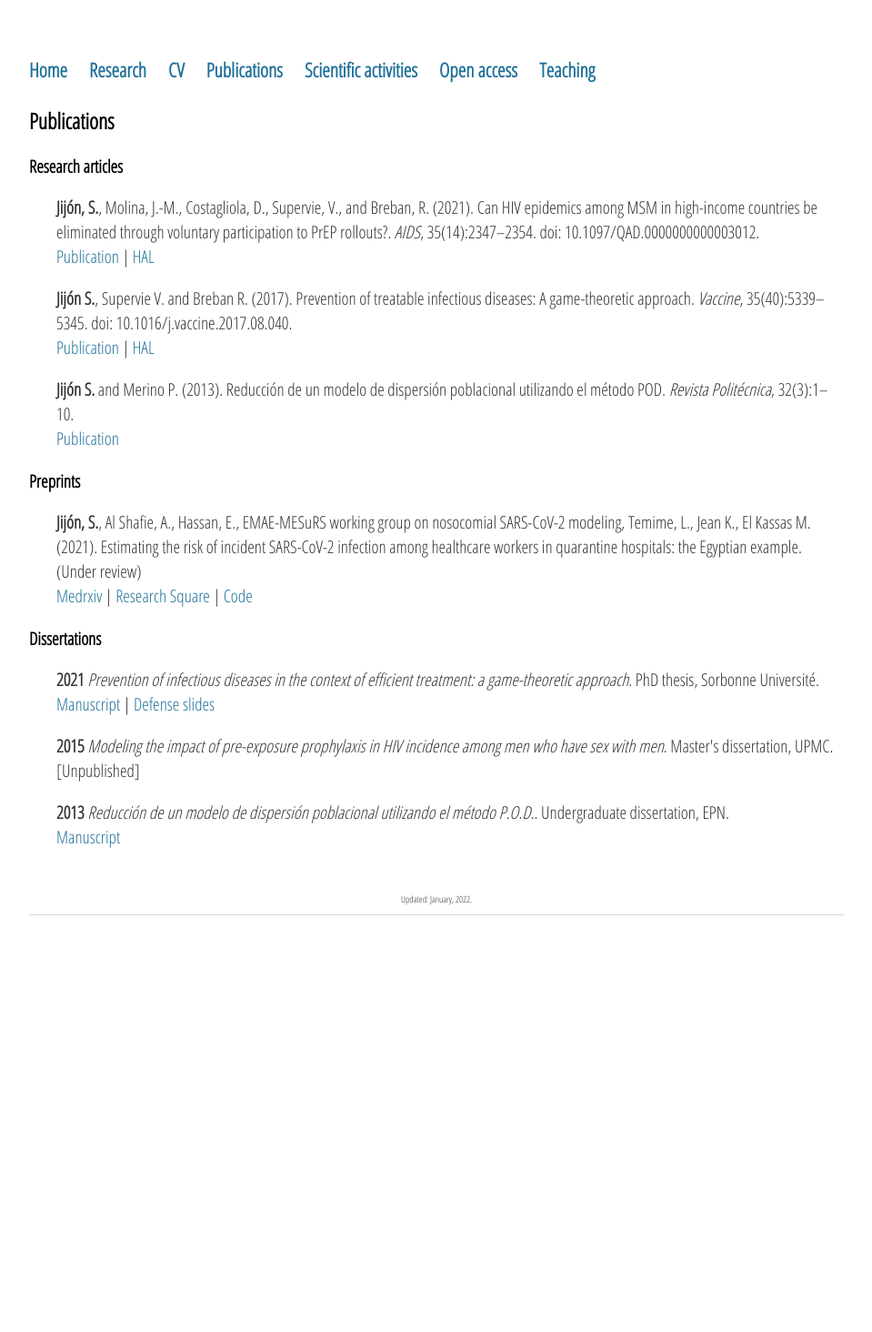
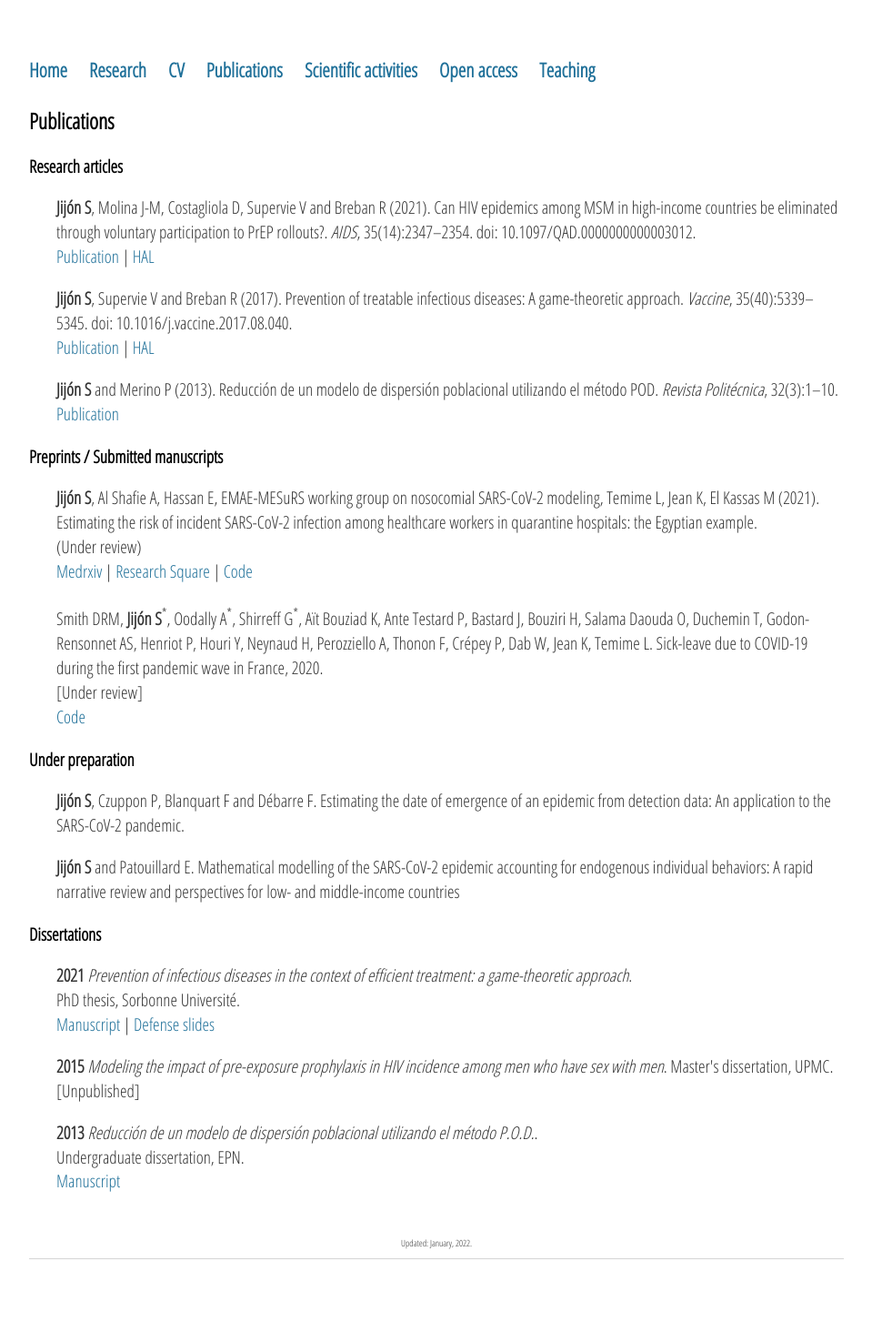
Before and after one commit to sjijon/sjijon.github.io, a Jekyll site: the page built from publications.html, in a window 1280 px wide. Shown: the whole page at 91% size, without its empty margins (160-1119 px from the left). Built offline with Jekyll 4.4.1, drawn with Linux system fonts in a browser that asks for light colours; nearby versions of some CDN libraries; before the commit the page ends 1086 px from its top, so only the background shows below that.

Commit message:
Add covid absences paper + in preparation section

```diff
--- a/publications.html
+++ b/publications.html
@@ -6,7 +6,7 @@ title: Publications
 	<h2>Publications</h2>
 	<h3>Research articles</h3>
 	<p style="padding-left:30px;">
-		 <strong>Jijón, S.</strong>, Molina, J.-M., Costagliola, D., Supervie, V., and Breban, R. (2021).
+		 <strong>Jijón S</strong>, Molina J-M, Costagliola D, Supervie V and Breban R (2021).
 		 Can HIV epidemics among MSM in high-income countries be eliminated through voluntary participation to PrEP rollouts?.
 		 <em>AIDS</em>, 35(14):2347–2354. doi: 10.1097/QAD.0000000000003012.
 		 <br>
@@ -14,7 +14,7 @@ title: Publications
 		 <a href="https://hal.archives-ouvertes.fr/hal-03287483" target="_blank">HAL</a>
 	</p>
 	<p style="padding-left:30px;">
-		<strong>Jijón S.</strong>, Supervie V. and Breban R. (2017).
+		<strong>Jijón S</strong>, Supervie V and Breban R (2017).
 		Prevention of treatable infectious diseases: A game-theoretic approach.
 		 <em>Vaccine</em>, 35(40):5339–5345. doi: 10.1016/j.vaccine.2017.08.040.
 		 <br>
@@ -22,15 +22,18 @@ title: Publications
 		 <a href="https://hal.archives-ouvertes.fr/pasteur-01634523" target="_blank">HAL</a>
 	</p>
 	<p style="padding-left:30px;">
-		<strong>Jijón S.</strong> and Merino P. (2013).
+		<strong>Jijón S</strong> and Merino P (2013).
 		Reducción de un modelo de dispersión poblacional utilizando el método POD.
 		<em>Revista Politécnica</em>, 32(3):1–10.
 		<br>
 		<a href="https://revistapolitecnica.epn.edu.ec/ojs2/index.php/revista_politecnica2/article/view/66" target="_blank">Publication</a>
 	</p>
-	<h3>Preprints</h3>
+
+
+
+	<h3>Preprints / Submitted manuscripts</h3>
 	<p style="padding-left:30px;">
-		<strong>Jijón, S.</strong>, Al Shafie, A., Hassan, E., EMAE-MESuRS working group on nosocomial SARS-CoV-2 modeling, Temime, L., Jean K., El Kassas M. (2021).
+		<strong>Jijón S</strong>, Al Shafie A, Hassan E, EMAE-MESuRS working group on nosocomial SARS-CoV-2 modeling, Temime L, Jean K, El Kassas M (2021).
 		Estimating the risk of incident SARS-CoV-2 infection among healthcare workers in quarantine hospitals: the Egyptian example.
 		<!-- Preprint posted in <em>Medrxiv</em>. doi: 10.1101/2020.12.21.20248594 -->
 		<br>
@@ -40,12 +43,31 @@ title: Publications
 		<a href="https://www.researchsquare.com/article/rs-1893865/v1 target="_blank">Research Square</a> |
 		<a href="https://github.com/sjijon/SARS-CoV-2_QuarantineHospitals" target="_blank">Code</a>
 	</p>
+	<p style="padding-left:30px;">
+		Smith DRM, <strong>Jijón S</strong><sup>*</sup>, Oodally A<sup>*</sup>, Shirreff G<sup>*</sup>, Aït Bouziad K, Ante Testard P, Bastard J, Bouziri H, Salama Daouda O, Duchemin T, Godon-Rensonnet AS, Henriot P, Houri Y, Neynaud H, Perozziello A, Thonon F, Crépey P, Dab W, Jean K, Temime L. Sick-leave due to COVID-19 during the first pandemic wave in France, 2020.
+		<br>
+		[Under review]
+		<br>
+		<a href="https://github.com/MESuRS-Lab/Covid-sick-leave" target="_blank">Code</a>
+	</p>
 
-	<h3> Dissertations</h3>
+
+	<h3>Under preparation</h3>
+	<p style="padding-left:30px;">
+		<strong>Jijón S</strong>, Czuppon P, Blanquart F and Débarre F. Estimating the date of emergence of an epidemic from detection data: An application to the SARS-CoV-2 pandemic.
+	</p>
+	<p style="padding-left:30px;">
+		<strong>Jijón S</strong> and Patouillard E. Mathematical modelling of the SARS-CoV-2 epidemic accounting for endogenous individual behaviors: A rapid narrative review and perspectives for low- and middle-income countries
+	</p>
+
+
+
+	<h3>Dissertations</h3>
 	<p style="padding-left:30px;">
 		<strong>2021</strong> <em>Prevention of infectious diseases in the context
-			of efficient treatment: a game-theoretic approach</em>. PhD thesis,
-			Sorbonne Université.
+			of efficient treatment: a game-theoretic approach</em>.
+			<br>
+			PhD thesis, Sorbonne Université.
 			<br>
  		 <a href="https://theses.fr/s267442" target="_blank">Manuscript</a> |
  		 <a href="https://github.com/sjijon/sjijon.github.io/raw/master/documents/DiaposSoutenanceThese_Handout.pdf" target="_blank">Defense slides</a>
@@ -58,6 +80,7 @@ title: Publications
 	</p>
 	<p style="padding-left:30px;">
 		<strong>2013</strong> <em>Reducción de un modelo de dispersión poblacional utilizando el método P.O.D.</em>.
+		<br>
 		Undergraduate dissertation, EPN.
 		<br>
 	 <a href="http://bibdigital.epn.edu.ec/handle/15000/5625?locale=en" target="_blank">Manuscript</a>
```
